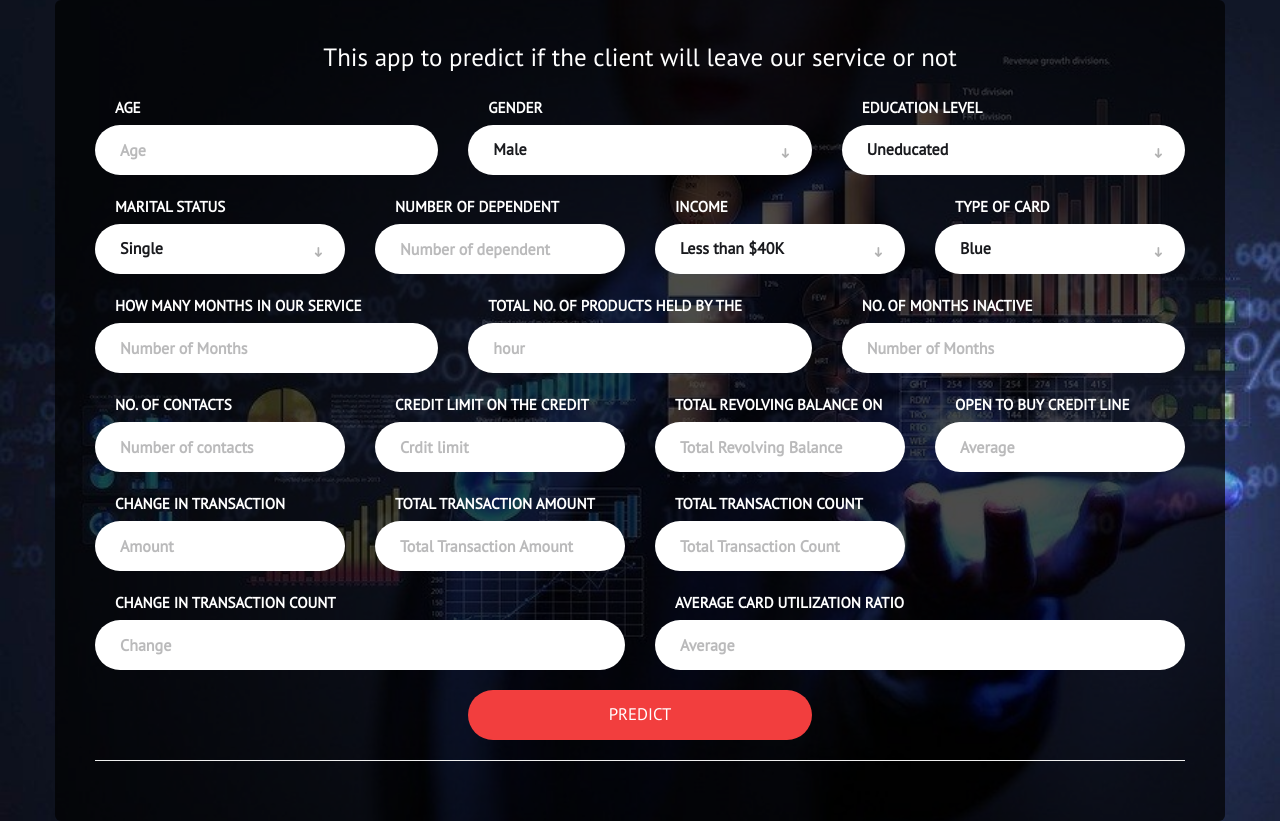
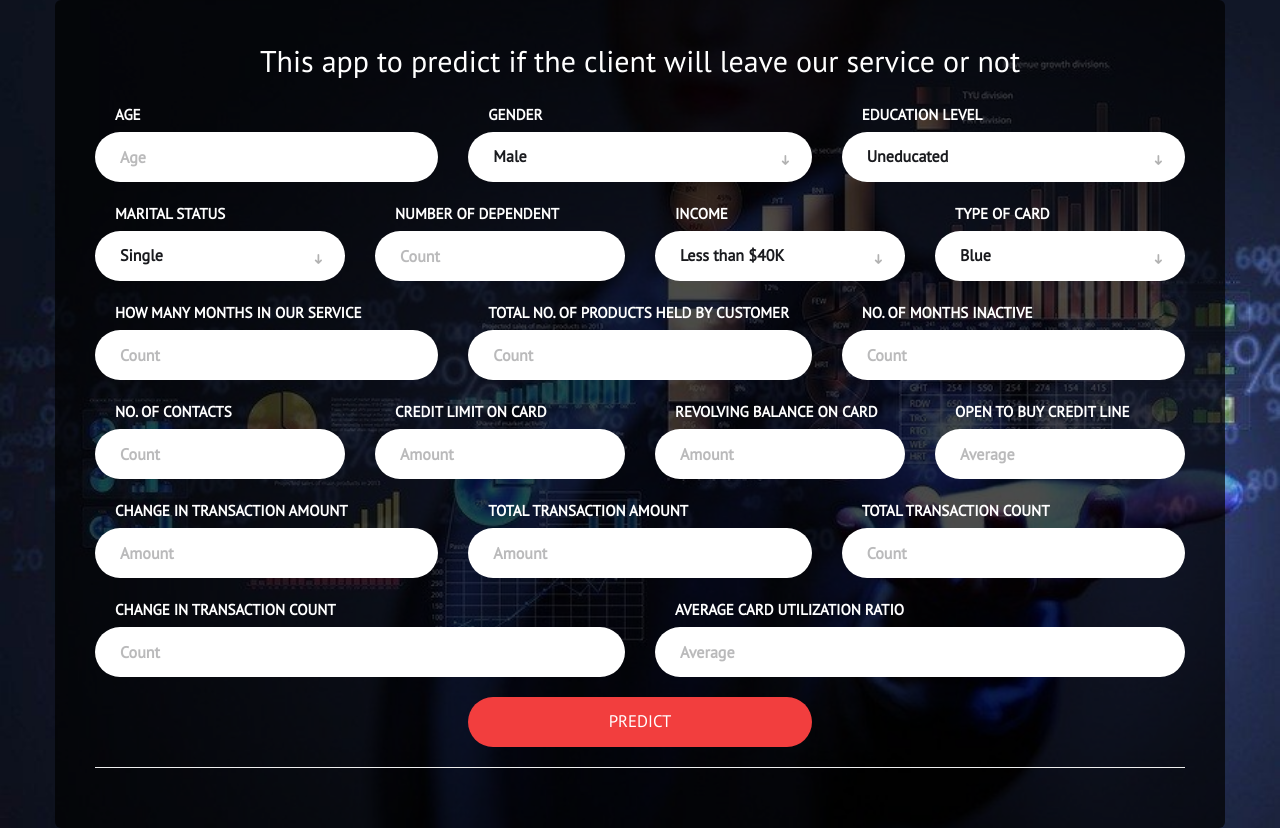
Before and after one commit to Ibrahim182/Bank-Churners, a Flask app: page / in a window 1280 px wide. Run offline with Flask 2, Linux system fonts and the light colour scheme; parts of the project's set-up code (start-up, migrations or seed data) failed here and were passed over; some libraries are stand-ins or nearby versions.

Commit message:
Add files via upload

```diff
--- a/deploy/templates/index.html
+++ b/deploy/templates/index.html
@@ -5,7 +5,7 @@
     <meta charset="utf-8">
     <meta http-equiv="X-UA-Compatible" content="IE=edge">
     <meta name="viewport" content="width=device-width, initial-scale=1">
-    <title>Predict the price of books</title>
+    <title>Bank Churners</title>
 
     <!-- Google font -->
     <link href="https://fonts.googleapis.com/css?family=PT+Sans:400" rel="stylesheet">
@@ -24,7 +24,8 @@
             <div class="container">
                 <div class="row">
                     <div class="booking-form">
-                        <div style="color: white; font-size: 25px;; text-align: center;">This app to predict if the client will leave our service or not</div>
+                        <div style="color: white; font-size: 30px; text-align: center;">This app to predict if the
+                            client will leave our service or not</div>
                         <form action="/predict" method="GET">
                             <div class="form-group">
                             </div>
@@ -32,7 +33,7 @@
                                 <div class="col-md-4">
                                     <div class="form-group">
                                         <span class="form-label">Age</span>
-                                        <input class="form-control" type="Number" placeholder="Age" name="age" required>
+                                        <input class="form-control" type="Number" placeholder="Age" name="age" min="18" required>
                                     </div>
                                 </div>
                                 <div class="col-md-4">
@@ -73,7 +74,8 @@
                                 <div class="col-md-3">
                                     <div class="form-group">
                                         <span class="form-label">Number of dependent</span>
-                                        <input class="form-control" type="Number" placeholder="Number of dependent" name="Dependent_count" required>
+                                        <input class="form-control" type="Number" placeholder="Count"
+                                            name="Dependent_count" min="0" required>
                                     </div>
                                 </div>
                                 <div class="col-md-3">
@@ -101,81 +103,91 @@
                                         <span class="select-arrow"></span>
                                     </div>
                                 </div>
-
-
                             </div>
 
                             <div class="row">
                                 <div class="col-md-4">
                                     <div class="form-group">
                                         <span class="form-label">How many months in our service</span>
-                                        <input class="form-control" type="number" placeholder="Number of Months" name="Months_on_book" min=0 required>
+                                        <input class="form-control" type="number" placeholder="Count"
+                                            name="Months_on_book" min="0" required>
                                     </div>
                                 </div>
                                 <div class="col-md-4">
                                     <div class="form-group">
-                                        <span class="form-label">Total no. of products held by the customer</span>
-                                        <input class="form-control" type="number" placeholder="hour" name="Total_Relationship_Count" min=0 required>
+                                        <span class="form-label">Total no. of products held by customer</span>
+                                        <input class="form-control" type="number" placeholder="Count"
+                                            name="Total_Relationship_Count" min="0" required>
                                     </div>
                                 </div>
                                 <div class="col-md-4">
                                     <div class="form-group">
                                         <span class="form-label">No. of months inactive</span>
-                                        <input class="form-control" type="number" placeholder="Number of Months" name="Months_Inactive_12_mon" min=0  required>
+                                        <input class="form-control" type="number" placeholder="Count"
+                                            name="Months_Inactive_12_mon" min="0" required>
                                     </div>
                                 </div>
                                 <div class="col-md-3">
                                     <div class="form-group">
                                         <span class="form-label">No. of Contacts</span>
-                                        <input class="form-control" type="number" placeholder="Number of contacts" name="Contacts_Count_12_mon" min=0 required>
+                                        <input class="form-control" type="number" placeholder="Count"
+                                            name="Contacts_Count_12_mon" min="0" required>
                                     </div>
                                 </div>
                                 <div class="col-md-3">
                                     <div class="form-group">
-                                        <span class="form-label">Credit Limit on the Credit Card</span>
-                                        <input class="form-control" type="number" placeholder="Crdit limit" name="Credit_Limit" min=0 required>
+                                        <span class="form-label">Credit Limit on Card</span>
+                                        <input class="form-control" type="number" placeholder="Amount"
+                                            name="Credit_Limit" min="0.0" step="any" required>
                                     </div>
                                 </div>
                                 <div class="col-md-3">
                                     <div class="form-group">
-                                        <span class="form-label">Total Revolving Balance on the Credit Card</span>
-                                        <input class="form-control" type="number" placeholder="Total Revolving Balance" name="Total_Revolving_Bal" min=0 required>
+                                        <span class="form-label">Revolving Balance on Card</span>
+                                        <input class="form-control" type="number" placeholder="Amount"
+                                            name="Total_Revolving_Bal" min="0" step="any" required>
                                     </div>
                                 </div>
                                 <div class="col-md-3">
                                     <div class="form-group">
-                                        <span class="form-label">Open to Buy Credit Line (Average)</span>
-                                        <input class="form-control" type="number" placeholder="Average" name="Avg_Open_To_Buy" min=0 required>
+                                        <span class="form-label">Open to Buy Credit Line</span>
+                                        <input class="form-control" type="number" placeholder="Average"
+                                            name="Avg_Open_To_Buy" min="0" step="any" required>
                                     </div>
                                 </div>
-                                <div class="col-md-3">
+                                <div class="col-md-4">
                                     <div class="form-group">
                                         <span class="form-label">Change in Transaction Amount</span>
-                                        <input class="form-control" type="number" placeholder="Amount" name="Total_Amt_Chng_Q4_Q1" min=0 required>
+                                        <input class="form-control" type="number" placeholder="Amount"
+                                            name="Total_Amt_Chng_Q4_Q1" min="0" step="any" required>
                                     </div>
                                 </div>
-                                <div class="col-md-3">
+                                <div class="col-md-4">
                                     <div class="form-group">
                                         <span class="form-label">Total Transaction Amount</span>
-                                        <input class="form-control" type="number" placeholder="Total Transaction Amount" name="Total_Trans_Amt" min=0 required>
+                                        <input class="form-control" type="number" placeholder="Amount"
+                                            name="Total_Trans_Amt" min="0" step="any" required>
                                     </div>
                                 </div>
-                                <div class="col-md-3">
+                                <div class="col-md-4">
                                     <div class="form-group">
                                         <span class="form-label">Total Transaction Count</span>
-                                        <input class="form-control" type="number" placeholder="Total Transaction Count" name="Total_Trans_Ct" min=0 required>
+                                        <input class="form-control" type="number" placeholder="Count"
+                                            name="Total_Trans_Ct" min="0" required>
                                     </div>
                                 </div>
                                 <div class="col-md-6">
                                     <div class="form-group">
                                         <span class="form-label">Change in Transaction Count</span>
-                                        <input class="form-control" type="number" placeholder="Change" name="Total_Ct_Chng_Q4_Q1" min=0 required>
+                                        <input class="form-control" type="number" placeholder="Count"
+                                            name="Total_Ct_Chng_Q4_Q1" min="0" required>
                                     </div>
                                 </div>
                                 <div class="col-md-6">
                                     <div class="form-group">
                                         <span class="form-label">Average Card Utilization Ratio</span>
-                                        <input class="form-control" type="number" placeholder="Average" name="Avg_Utilization_Ratio" min=0 required>
+                                        <input class="form-control" type="number" placeholder="Average"
+                                            name="Avg_Utilization_Ratio" min="0.0" step="any" required>
                                     </div>
                                 </div>
                             </div>
@@ -183,7 +195,8 @@
                                 <div class="col-md-4"></div>
                                 <div class="col-md-4">
                                     <div class="form-btn">
-                                        <button type="submit" class="submit-btn" style="font-size: larger;">Predict</button>
+                                        <button type="submit" class="submit-btn"
+                                            style="font-size: larger;">Predict</button>
                                     </div>
                                 </div>
                             </div>
@@ -191,7 +204,8 @@
                         <hr>
 
                         {% if prediction %}
-                            <h3 style="text-align: center; color: white;">The Client will <span style="color:#f23e3e; font-size:xx-large;">{{ prediction }}</span></h3>
+                        <h3 style="text-align: center; color: white;">The Client will <span
+                                style="color:#f23e3e; font-size:xx-large;">{{ prediction }}</span></h3>
                         {% endif %}
 
                     </div>
@@ -199,6 +213,6 @@
             </div>
         </div>
     </div>
-</body><!-- This templates was made by Colorlib (https://colorlib.com) -->
+</body>
 
 </html>
```
